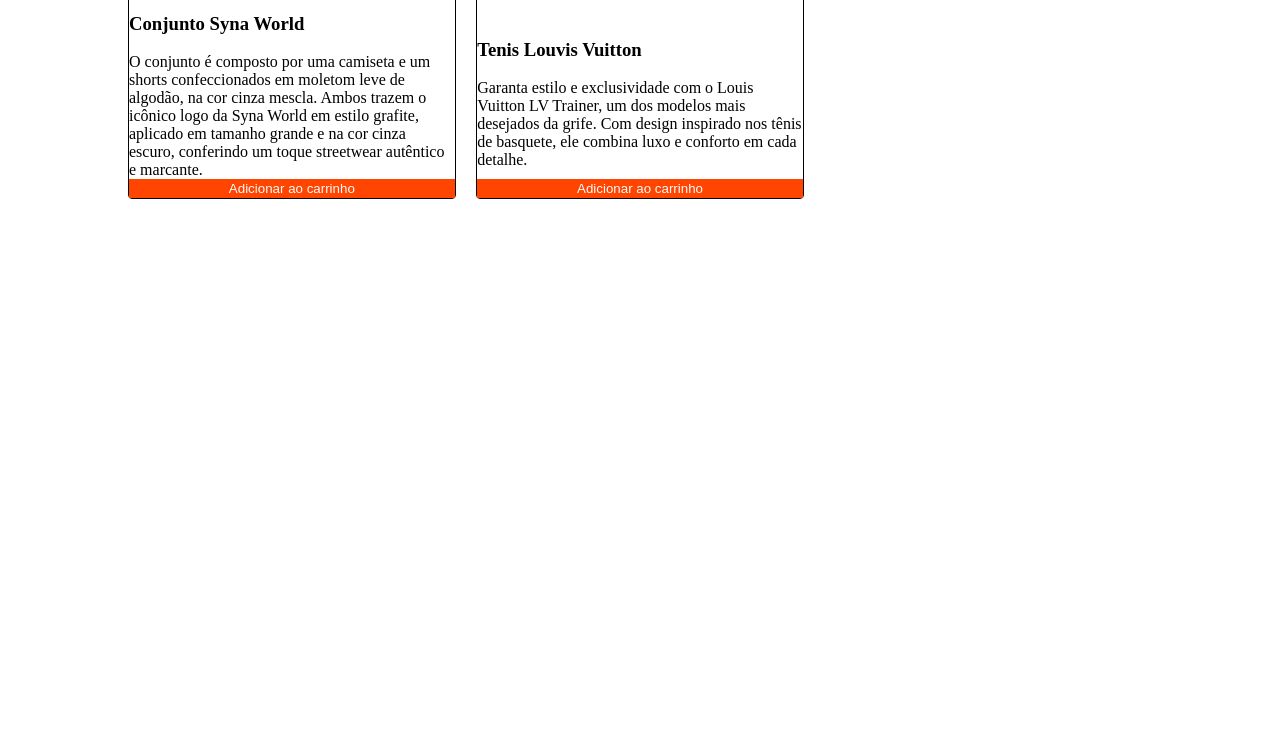
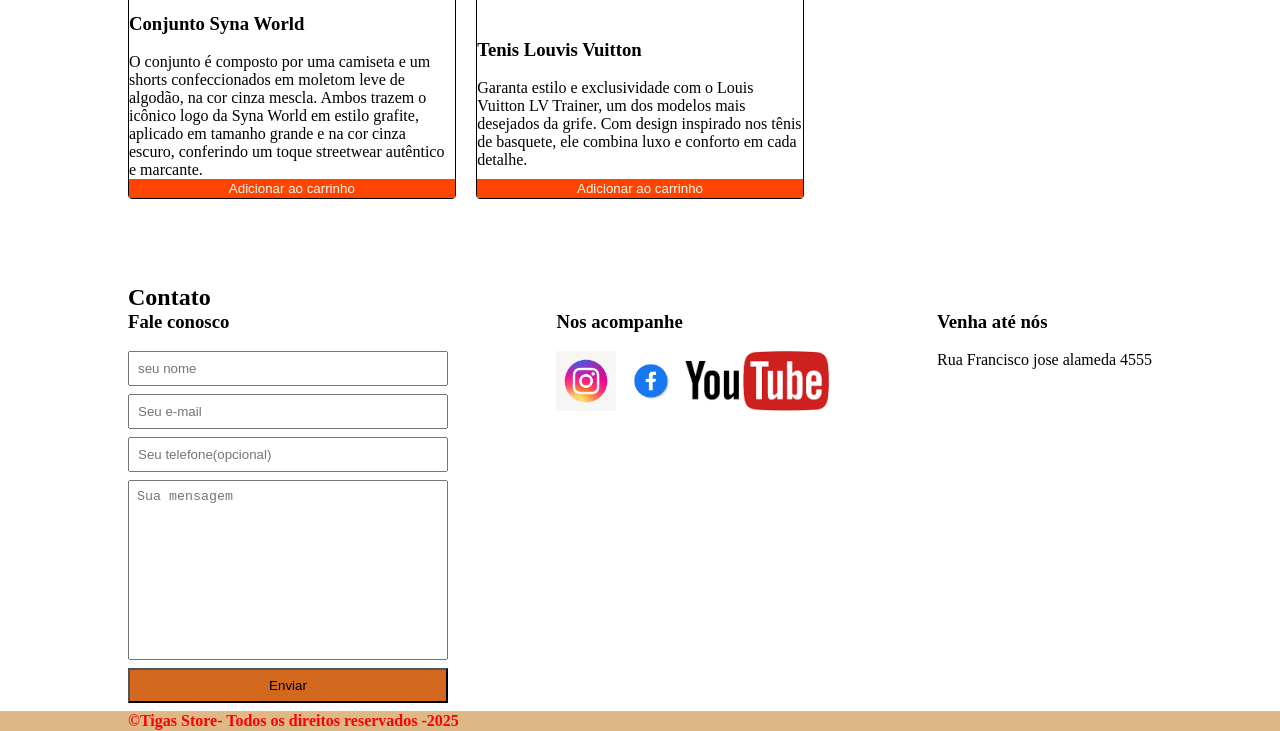
Before and after one commit to TiagoReidelas12/Tigas-store, a plain HTML site: page index.html in a window 1280 px wide. Shown: the part 5200-5931 px from the top of the page. Before the commit the page ends 5399 px from the top, so only its background shows below. Drawn offline with Linux system fonts and the light colour scheme.

Commit message:
Update index.html

```diff
--- a/index.html
+++ b/index.html
@@ -184,7 +184,7 @@ Estilo e conforto em uma peça única. Esta calça de moletom preta conta com es
 
   </div>
     </section>
-    <section id= "contato"></section>
+    <section id= "contato">
 <div class="container">
   <h2>Contato</h2>
   <div class="metodos-contato">
@@ -206,6 +206,7 @@ Estilo e conforto em uma peça única. Esta calça de moletom preta conta com es
       <img src="logo do instagram.jpg" alt="logo instagram">
     </a>
   </li>
+
   <li>
     <a href="#" title="siga-nos  no facebook.jpg">
       <img src="logo facebook.jpg" alt="logo facebook">
@@ -214,7 +215,7 @@ Estilo e conforto em uma peça única. Esta calça de moletom preta conta com es
 
 <li>
 <a href="#" title="siga-nos no youtube.jpg">
-      <img src="logo you tube.png" alt="logo youtube">
+      <img src="logo you tube.png" alt="logo you tube">
     </a>
   </li>
 
@@ -226,7 +227,7 @@ Estilo e conforto em uma peça única. Esta calça de moletom preta conta com es
 </ul>
 </div>
 <div>
-<h3>Venha ate nos </h3>
+<h3>Venha até nós </h3>
 <p>Rua Francisco jose alameda 4555</p>
 </div>
 
@@ -250,14 +251,12 @@ Estilo e conforto em uma peça única. Esta calça de moletom preta conta com es
 </div>
 
 
+<footer>
+  <div class="container">
+    <p>&copy;Tigas Store- Todos os direitos reservados -2025</p>
 
-
-
-
-
-
-
-
+  </div>
+</footer>
 
 </body>
 </html>
```
